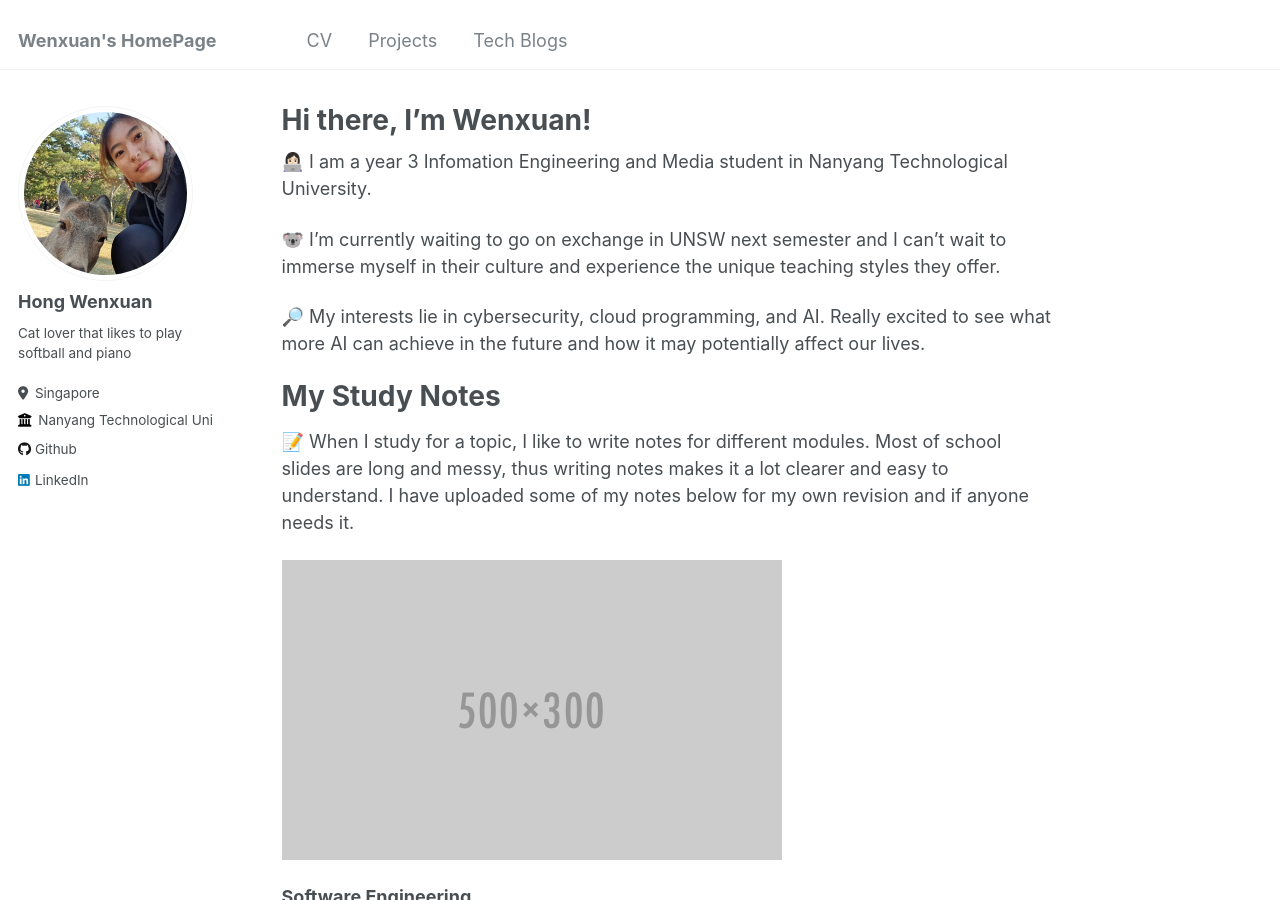
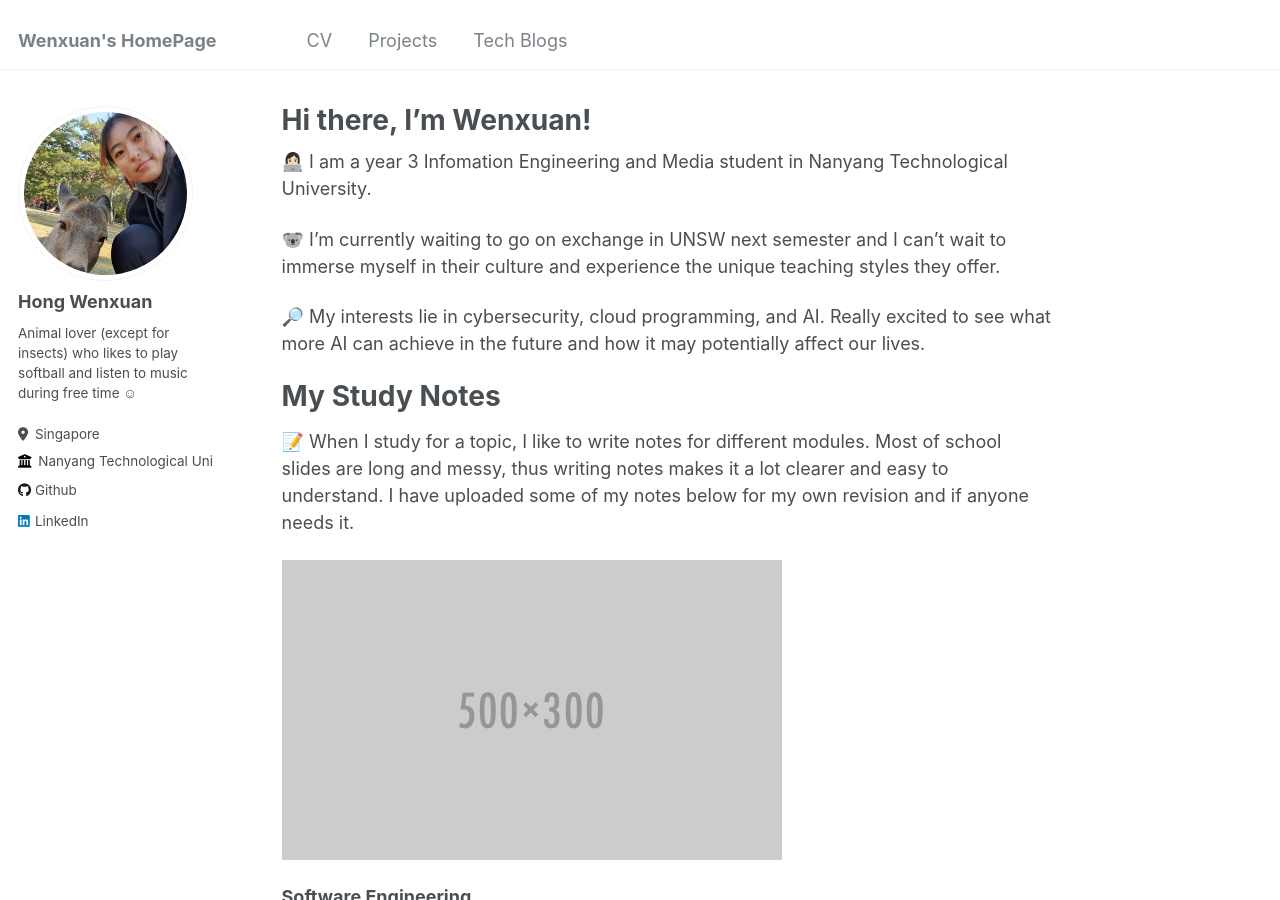
Before and after one commit to h-wenxuan/aboutme, a Jekyll site: the page built from _pages/about.md, in a window 1280 px wide and 900 px high. Built offline with Jekyll 4.4.1, drawn with Linux system fonts in a browser that asks for light colours.

Commit message:
Update _config.yml

```diff
--- a/_config.yml
+++ b/_config.yml
@@ -24,7 +24,7 @@ author:
   avatar           : "cropphoto.jpg"
   name             : "Hong Wenxuan"
   pronouns         : # example: "she/her"
-  bio              : "Cat lover that likes to play softball and piano"
+  bio              : "Animal lover (except for insects) who likes to play softball and listen to music during free time ☺"
   location         : "Singapore"
   employer         : "Nanyang Technological University"
   uri              : # URL
```
